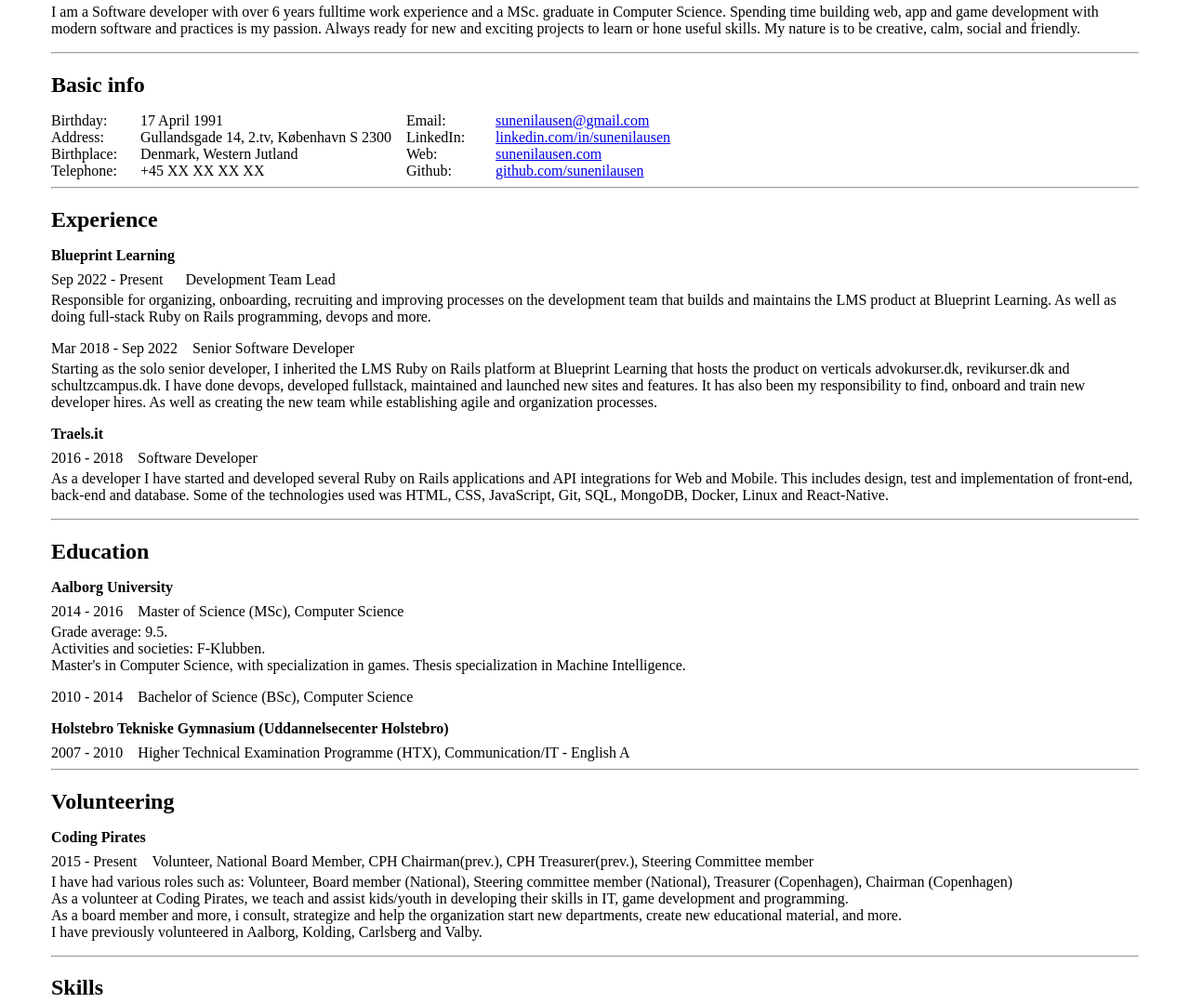
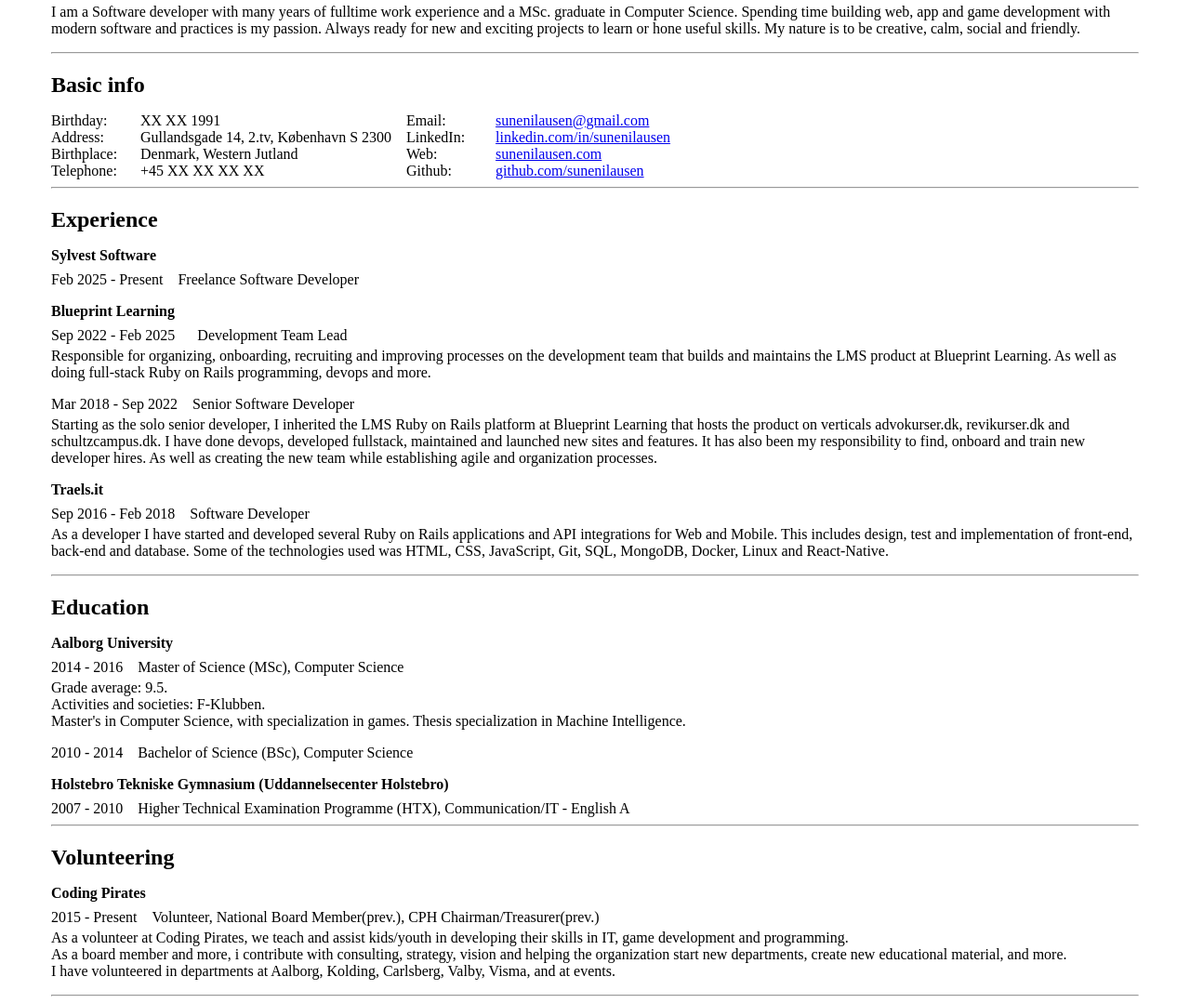
Before and after one commit to sunenilausen/portfolio, a website built with Parcel: page src/index.html in a window 1280 px wide. Shown: the part 119-1198 px from the top of the page at 93% size. Built offline with nearby package versions, Linux system fonts and the light colour scheme.

Commit message:
Updated latest experience

```diff
--- a/src/index.html
+++ b/src/index.html
@@ -9,7 +9,7 @@
 
   <h2 class="mb-0">Summary</h2>
   <p class="pr-2">
-    I am a Software developer with over 6 years fulltime work experience and a MSc. graduate in Computer Science. Spending time building web, app and game development with modern software and practices is my passion. Always ready for new and exciting projects to learn or hone useful skills. My nature is to be creative, calm, social and friendly.
+    I am a Software developer with many years of fulltime work experience and a MSc. graduate in Computer Science. Spending time building web, app and game development with modern software and practices is my passion. Always ready for new and exciting projects to learn or hone useful skills. My nature is to be creative, calm, social and friendly.
   </p>
   <hr>
 
@@ -18,7 +18,7 @@
     <div class="flex-direction-column pr-2">
       <div class="d-flex w-100">
         <div class="pr-2 w-5">Birthday:</div>
-        <div class="px-2">17 April 1991</div>
+        <div class="px-2">XX XX 1991</div>
       </div>
       <div class="d-flex w-100">
         <div class="pr-2 w-5">Address:</div>
@@ -63,10 +63,19 @@
   <hr>
 
   <h2 class="mb-0">Experience</h2>
+
+  <h4 class="mb-2 mt-3">Sylvest Software</h4>
+  <div class="d-flex w-100 justify-content-between">
+    <div class="d-flex w-100">
+      <div class="pr-2">Feb 2025 - Present</div>
+      <div class="px-2">Freelance Software Developer</div>
+    </div>
+  </div>
+
   <h4 class="mb-2 mt-3">Blueprint Learning</h4>
   <div class="d-flex w-100 justify-content-between">
     <div class="d-flex w-100">
-      <div class="pr-3">Sep 2022 - Present</div>
+      <div class="pr-3">Sep 2022 - Feb 2025</div>
       <div class="px-2">Development Team Lead</div>
     </div>
   </div>
@@ -88,7 +97,7 @@
   <h4 class="mb-2 mt-3">Traels.it</h4>
   <div class="d-flex w-100 justify-content-between">
     <div class="d-flex w-100">
-      <div class="pr-2">2016 - 2018</div>
+      <div class="pr-2">Sep 2016 - Feb 2018</div>
       <div class="px-2">Software Developer</div>
     </div>
   </div>
@@ -131,14 +140,13 @@
   <div class="d-flex w-100 justify-content-between">
     <div class="d-flex w-100">
       <div class="pr-2">2015 - Present</div>
-      <div class="px-2">Volunteer, National Board Member, CPH Chairman(prev.), CPH Treasurer(prev.), Steering Committee member</div>
+      <div class="px-2">Volunteer, National Board Member(prev.), CPH Chairman/Treasurer(prev.)</div>
     </div>
   </div>
   <p class="mt-1">
-    I have had various roles such as: Volunteer, Board member (National), Steering committee member (National), Treasurer (Copenhagen), Chairman (Copenhagen) <br>
     As a volunteer at Coding Pirates, we teach and assist kids/youth in developing their skills in IT, game development and programming. <br>
-    As a board member and more, i consult, strategize and help the organization start new departments, create new educational material, and more. <br>
-    I have previously volunteered in Aalborg, Kolding, Carlsberg and Valby.
+    As a board member and more, i contribute with consulting, strategy, vision and helping the organization start new departments, create new educational material, and more. <br>
+    I have volunteered in departments at Aalborg, Kolding, Carlsberg, Valby, Visma, and at events.
   </p>
   <hr>
 
```
Also changed, not shown: dist/index.html (added), 3 other files.
